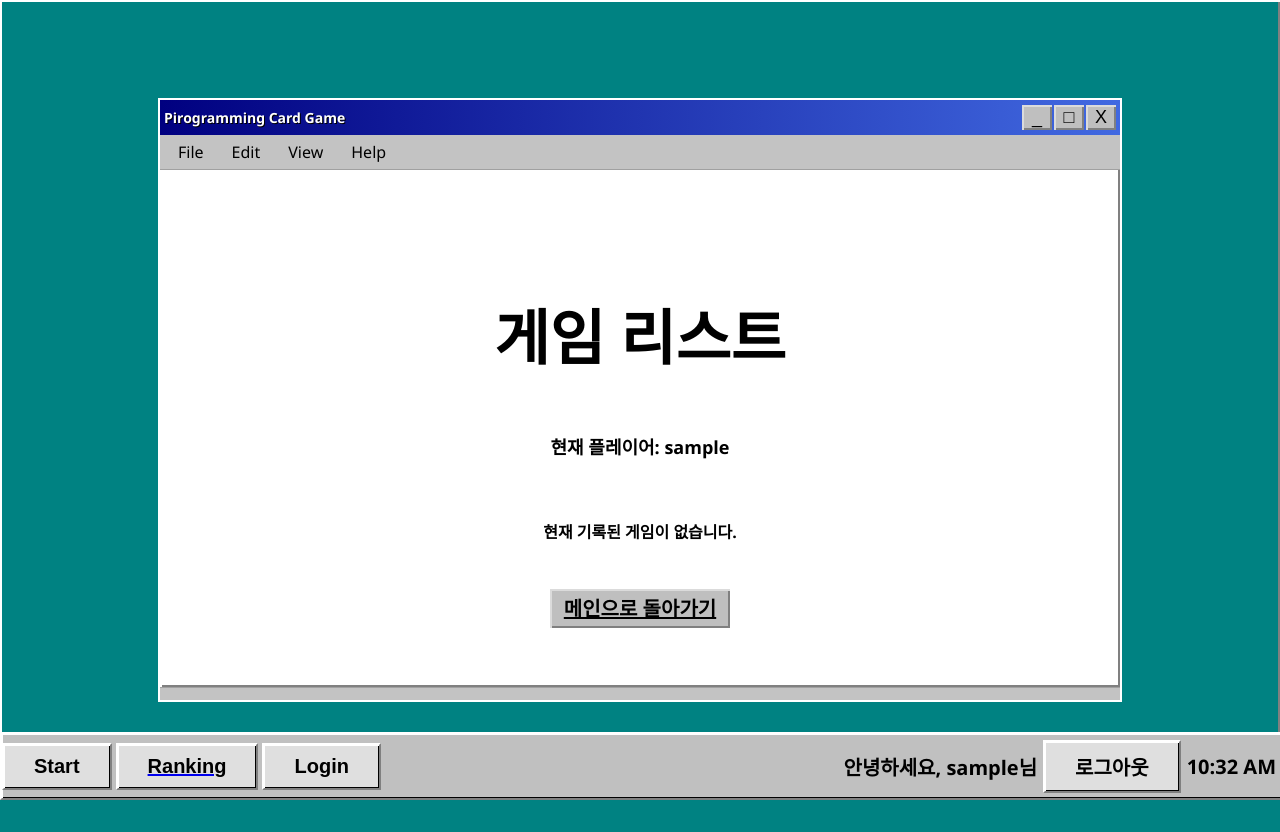
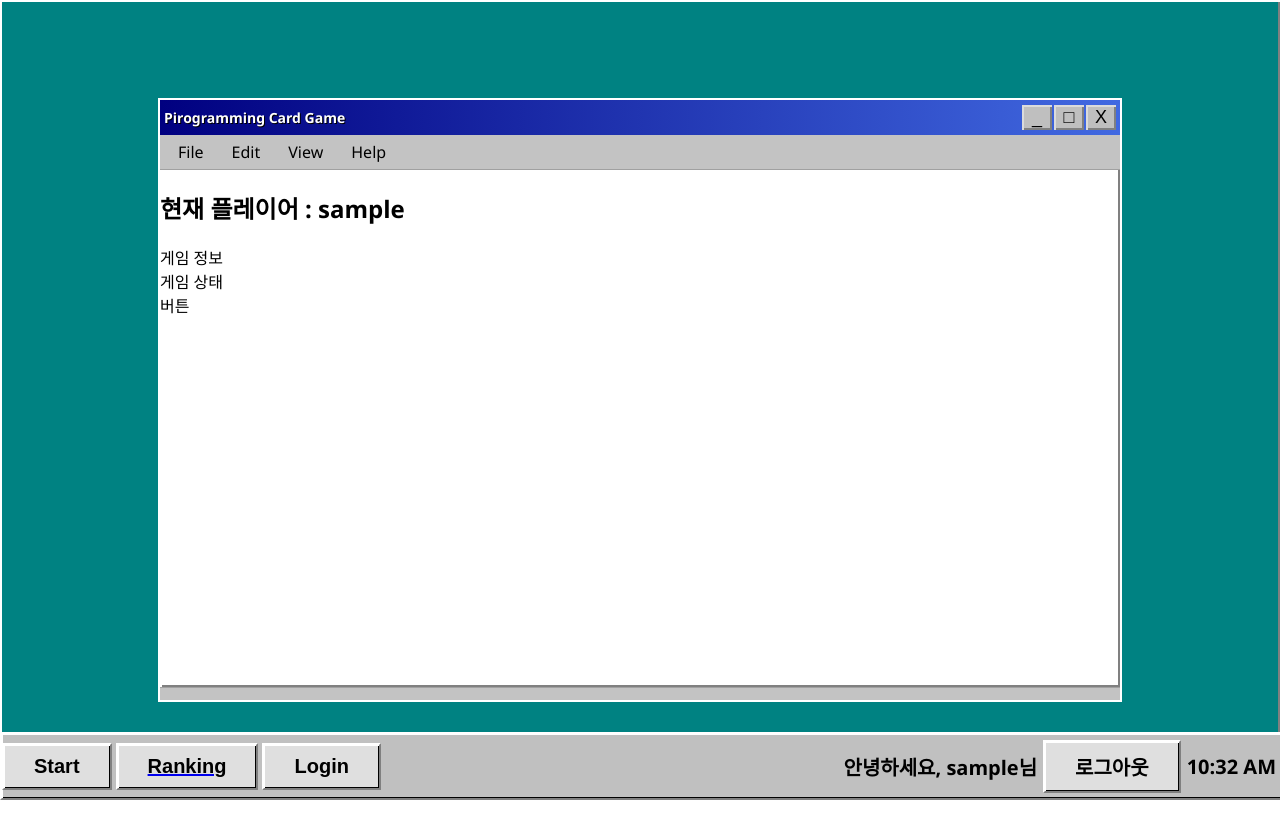
Before and after one commit to Pirogramming-23/Piro23_CardGame_6, a Django app: page /game/list/ in a window 1280 px wide. After the commit the page ends 800 px from the top, so only its background shows below. Run offline with Django 5.2, Linux system fonts and the light colour scheme; the visitor is signed in with stand-in values (Sample User, id 1); data that the repository does not hold is empty.

Commit message:
feat: gamelist.html 수정

```diff
--- a/cardgame/templates/cardgame/gamelist.html
+++ b/cardgame/templates/cardgame/gamelist.html
@@ -1,56 +1,42 @@
 {% extends 'cardgame/main.html' %}
-{% load static %}
 
 {% block game_content %}
-<div class="center-content">
-  <h1 class="game-title" style="margin-bottom: 20px;">게임 리스트</h1>
-
-  <h2 class="current-player" style="margin-bottom: 20px; font-size: 18px;">
-    현재 플레이어: <span style="font-weight:bold;">{{ current_user.username }}</span>
-  </h2>
-
-  <div class="game-history-list" style="width: 80%; margin: 0 auto;">
+<div class="game-list-wrapper">
+    <h2>현재 플레이어 : {{ current_user.username }}</h2>
+    <div class="game-history-list table-layout">
+        <div class="game-list-header table-row">
+            <div class="game-list-cell table-cell">게임 정보</div>
+            <div class="game-list-cell table-cell">게임 상태</div>
+            <div class="game-list-cell table-cell">버튼</div>
+        </div>
         {% for game in games %}
-    <div class="game-item" style="border: 2px solid #000; border-radius: 8px; padding: 10px; margin-bottom: 15px; background-color: #f0f0f0;">
-      <div style="margin-bottom: 8px; font-weight: bold;">
+        <div class="game-item table-row">
+            <div class="game-info game-list-cell table-cell">
                 {{ game.id }} - {{ game.attacker.username }} VS {{ game.defender.username }}
             </div>
-      <div style="margin-bottom: 8px;">
-        상태:
+            <div class="game-status game-list-cell table-cell">
                 {% if game.result == 'win' %}
-          👑승리👑
+                    결과: 👑승리👑
                 {% elif game.result == 'lose' %}
-          😭패배😭
+                    결과: 😭패배😭
                 {% else %}
-          진행 중...
+                    진행 중 ...
                 {% endif %}
             </div>
-      <div style="display: flex; gap: 10px; flex-wrap: wrap;">
-        <a href="{% url 'game_detail' game.id %}" class="xp-button">게임정보</a>
-
-        {% if game.result == None %}
-          {% if game.defender == current_user %}
-            <a href="{% url 'game_counterattack' game.id %}" class="xp-button">CounterAttack</a>
+            <div class="game-buttons game-list-cell table-cell">
+                <a href="{% url 'game_detail' game.id %}" class="btn">게임정보</a>
+                {% if game.result == None and game.defender == current_user %}
+                    <a href="{% url 'game_counterattack' game.id %}" class="btn">CounterAttack</a>
                 {% endif %}
-
-          {% if game.attacker == current_user %}
-            <form method="POST" action="{% url 'cancel_game' game.id %}" class="cancel-form" style="display:inline;">
+                {% if game.result == None and game.attacker == current_user %}
+                    <form method="POST" action="{% url 'game_cancel' game.id %}" class="cancel-form">
                         {% csrf_token %}
-              <button type="submit" class="xp-button cancel-btn">게임취소</button>
+                        <button type="submit" class="btn cancel-btn">게임취소</button>
                     </form>
-          {% endif %}
                 {% endif %}
             </div>
         </div>
-    {% empty %}
-    <div style="text-align:center; font-weight:bold; margin-top:20px;">
-      현재 기록된 게임이 없습니다.
-    </div>
         {% endfor %}
-  </div>
-
-  <div style="margin-top: 30px; text-align: center;">
-    <a href="{% url 'main' %}" class="xp-button">메인으로 돌아가기</a>
     </div>
 </div>
 {% endblock %}
```
Lines whose indentation alone changed are shown as unchanged.
